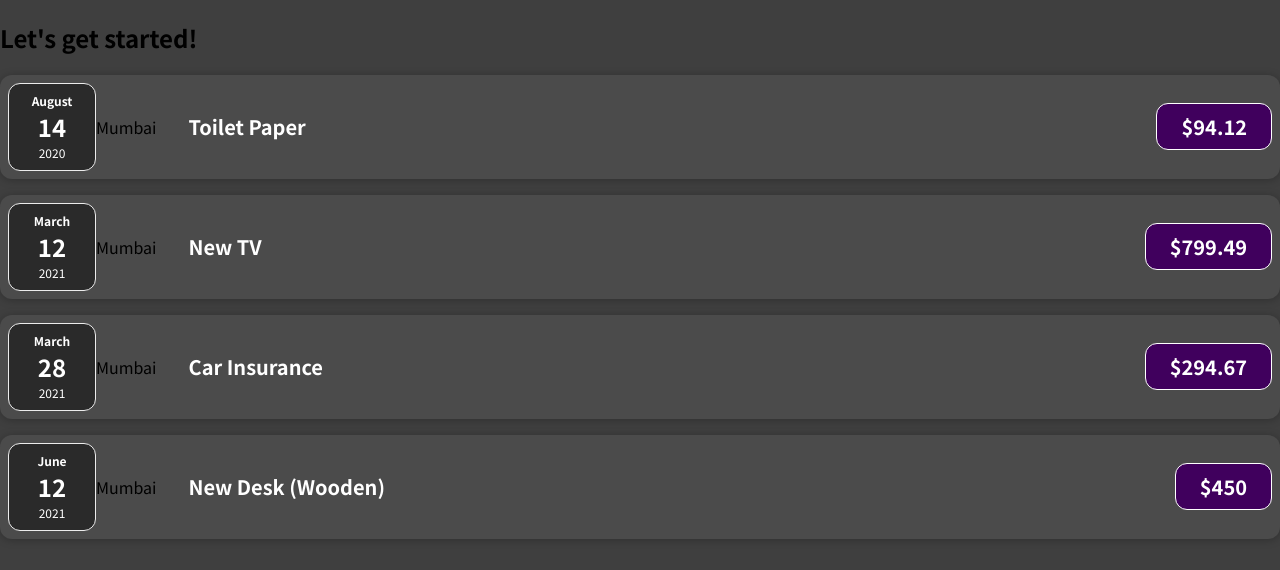
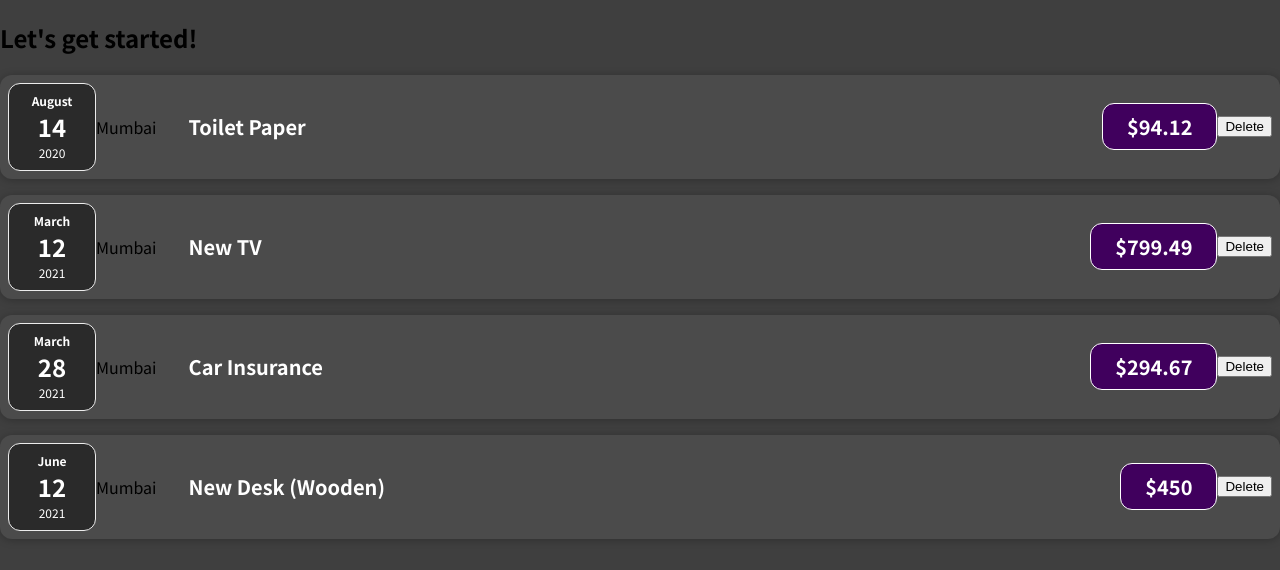
Before and after one commit to Murt15/Frontend, a JavaScript app in the folder Starting with react/: page / in a window 1280 px wide. Shown: the top 570 px of the page. Built offline with nearby package versions, Linux system fonts and the light colour scheme; the HTML template or start-up script is replaced by a standard one.

Commit message:
Adding delete button

```diff
--- a/Starting with react/src/components/Expenses/ExpenseItem.js
+++ b/Starting with react/src/components/Expenses/ExpenseItem.js
@@ -3,6 +3,9 @@ import ExpenseDate from "./ExpenseDate";
 import ExpenseDetails from "./ExpenseDetails";
 import Card from "../UI/Card";
 const ExpenseItem = (props) => {
+  const deleteHandler = (event) => {
+    console.log("deleted");
+  };
   return (
     <Card className="expense-item">
       <ExpenseDate date={props.date}></ExpenseDate>
@@ -11,6 +14,7 @@ const ExpenseItem = (props) => {
         location={props.location}
         amount={props.amount}
       ></ExpenseDetails>
+      <button onClick={deleteHandler}>Delete</button>
     </Card>
   );
 };
```
